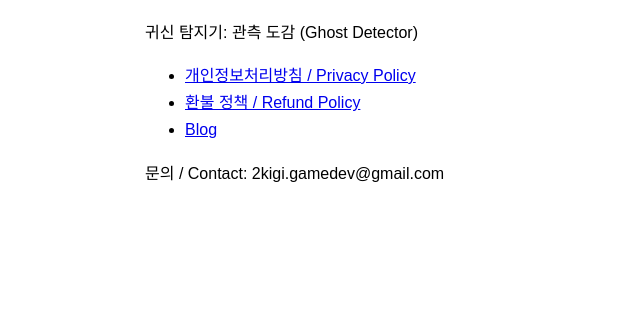
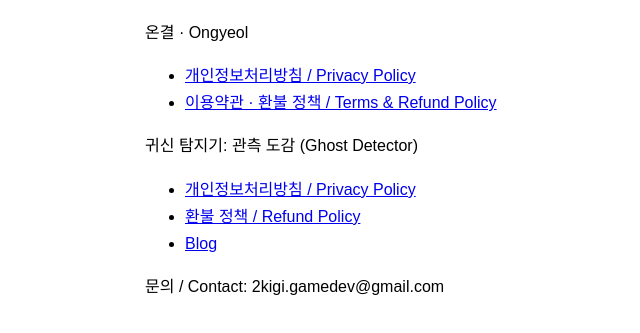
Before and after one commit to 2kigigamedev-stack/2kigigamedev-stack.github.io, a plain HTML site: page index.html in a window 1280 px wide. Shown: the part 97-430 px from the top of the page, without its empty margins (175-815 px from the left). Drawn offline with Linux system fonts and the light colour scheme.

Commit message:
Link Ongyeol privacy policy from the site index

```diff
--- a/index.html
+++ b/index.html
@@ -1 +1,9 @@
-<!doctype html><html lang="ko"><head><meta charset="utf-8"><meta name="viewport" content="width=device-width,initial-scale=1"><title>2kigi</title></head><body style="font-family:sans-serif;max-width:640px;margin:40px auto;padding:0 16px;line-height:1.7"><h1>2kigi</h1><p>귀신 탐지기: 관측 도감 (Ghost Detector)</p><ul><li><a href="https://2kigi.blogspot.com/2026/11/privacy-policy.html">개인정보처리방침 / Privacy Policy</a></li><li><a href="https://2kigi.blogspot.com/2026/11/refund-policy.html">환불 정책 / Refund Policy</a></li><li><a href="https://2kigi.blogspot.com/">Blog</a></li></ul><p>문의 / Contact: 2kigi.gamedev@gmail.com</p></body></html>
+<!doctype html><html lang="ko"><head><meta charset="utf-8"><meta name="viewport" content="width=device-width,initial-scale=1"><title>2kigi</title></head><body style="font-family:sans-serif;max-width:640px;margin:40px auto;padding:0 16px;line-height:1.7"><h1>2kigi</h1>
+
+<p>온결 · Ongyeol</p>
+<ul>
+<li><a href="/ongyeol/privacy.html">개인정보처리방침 / Privacy Policy</a></li>
+<li><a href="https://2kigi.blogspot.com/2026/11/quiet-loom-terms-refund-policy.html">이용약관 · 환불 정책 / Terms &amp; Refund Policy</a></li>
+</ul>
+
+<p>귀신 탐지기: 관측 도감 (Ghost Detector)</p><ul><li><a href="https://2kigi.blogspot.com/2026/11/privacy-policy.html">개인정보처리방침 / Privacy Policy</a></li><li><a href="https://2kigi.blogspot.com/2026/11/refund-policy.html">환불 정책 / Refund Policy</a></li><li><a href="https://2kigi.blogspot.com/">Blog</a></li></ul><p>문의 / Contact: 2kigi.gamedev@gmail.com</p></body></html>
```
